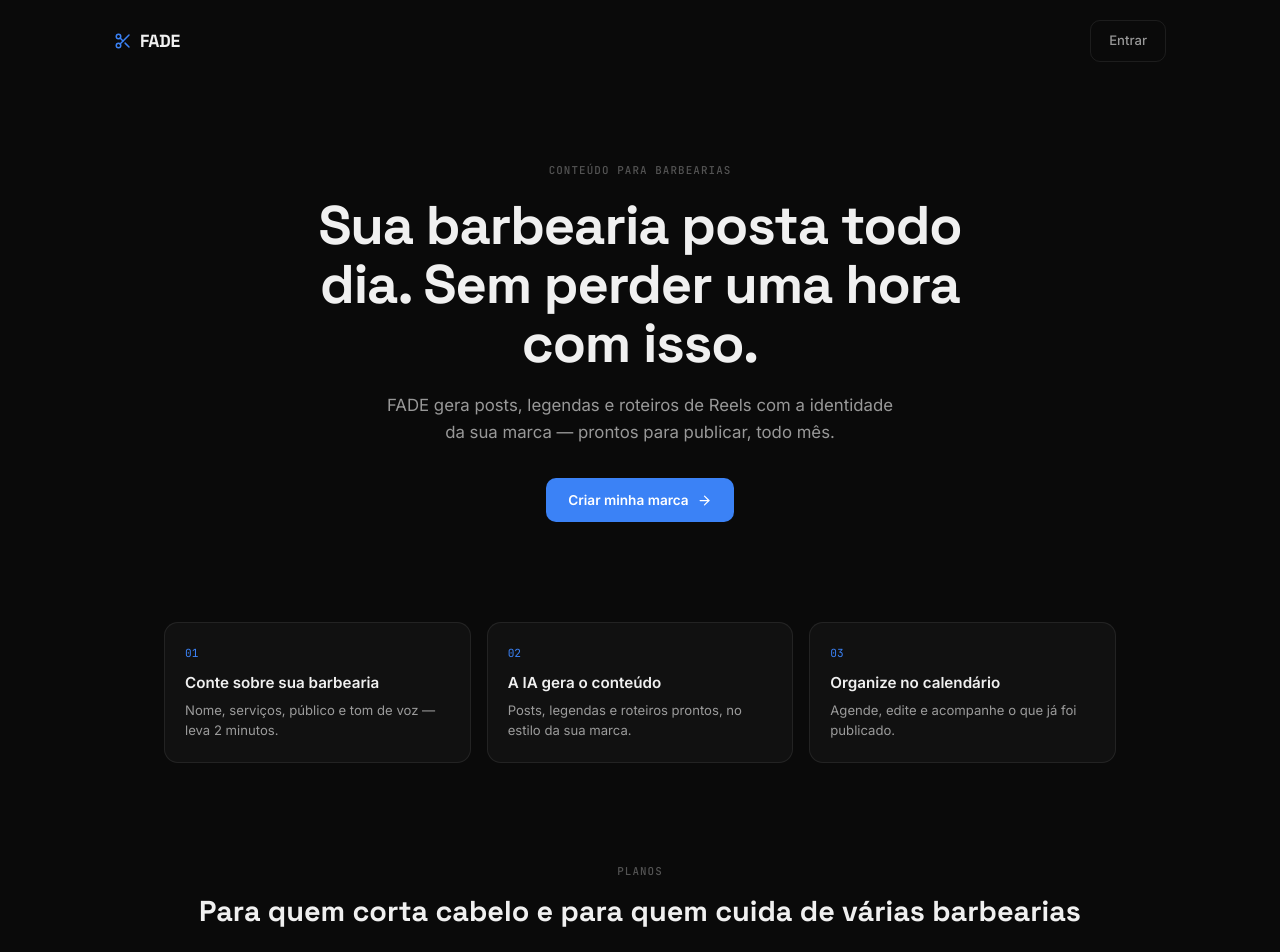
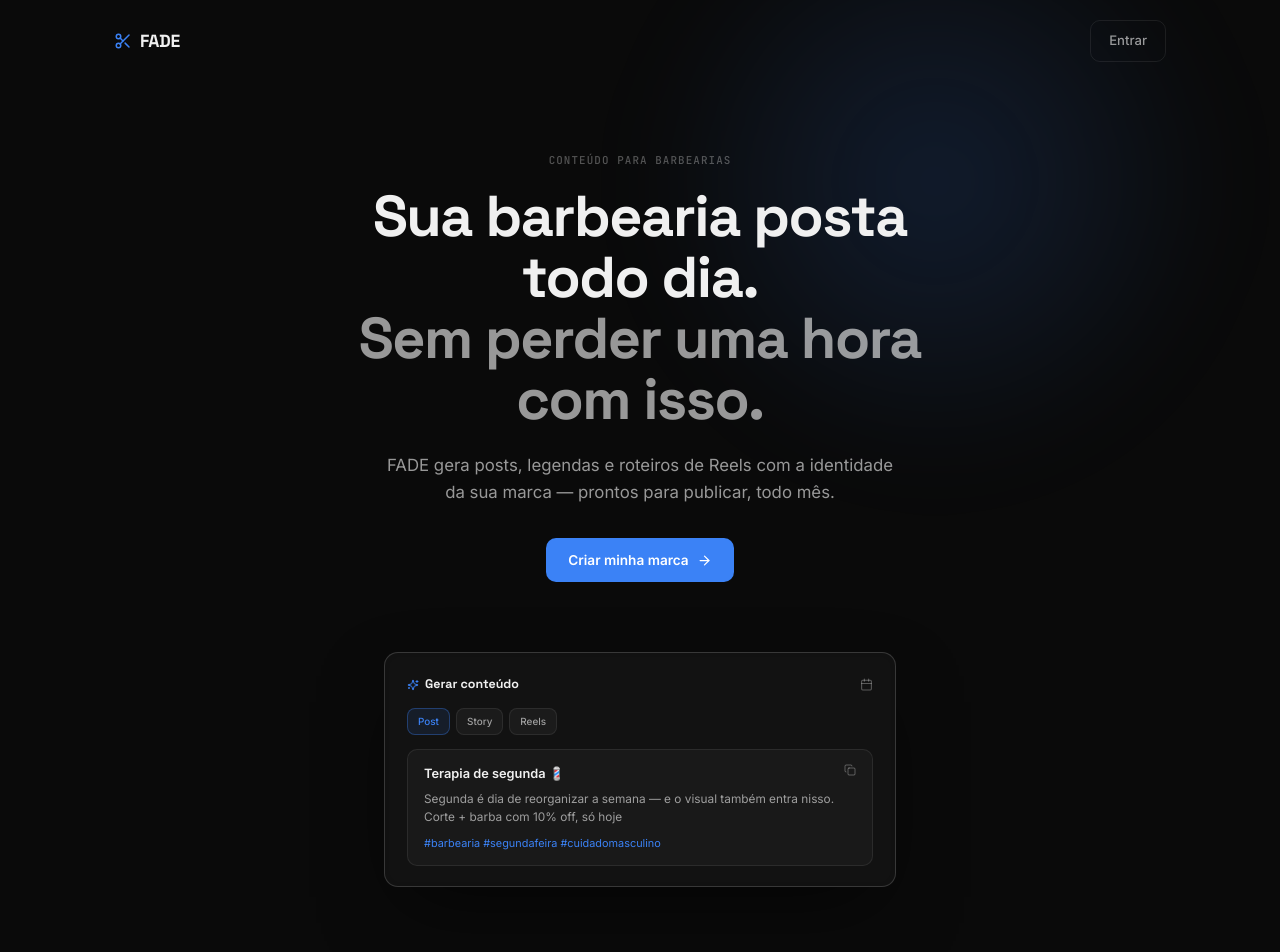
Before and after one commit to marcusvalerio/NAVE, a Next.js app: page / in a window 1280 px wide. Shown: the top 952 px of the page. Built offline with nearby package versions, Linux system fonts and the light colour scheme.

Commit message:
feat(landing): motion orquestrado, mockup do produto, mais conteúdo

```diff
--- a/app/page.tsx
+++ b/app/page.tsx
@@ -1,7 +1,7 @@
 "use client"
 import Link from "next/link"
 import { motion } from "framer-motion"
-import { Scissors, ArrowRight, Check } from "lucide-react"
+import { Scissors, ArrowRight, Check, Sparkles, Calendar, Copy } from "lucide-react"
 
 const PLANOS = [
   { id: "free", nome: "Free", preco: 0, destaque: false, recursos: ["5 conteúdos/mês", "1 marca", "Templates básicos"] },
@@ -10,61 +10,136 @@ const PLANOS = [
   { id: "agencia", nome: "Agência", preco: 197, destaque: false, recursos: ["Conteúdo ilimitado", "Marcas ilimitadas", "Multi-cliente", "Suporte prioritário"] },
 ]
 
+const fadeUp = (delay = 0) => ({
+  initial: { opacity: 0, y: 14 },
+  animate: { opacity: 1, y: 0 },
+  transition: { duration: 0.55, delay, ease: [0.22, 1, 0.36, 1] },
+})
+
 export default function Home() {
   return (
-    <div style={{minHeight:"100vh"}}>
+    <div style={{minHeight:"100vh",position:"relative"}}>
 
       {/* NAV */}
-      <nav style={{display:"flex",justifyContent:"space-between",alignItems:"center",padding:"20px 24px",maxWidth:1100,margin:"0 auto"}}>
+      <motion.nav {...fadeUp(0)} style={{display:"flex",justifyContent:"space-between",alignItems:"center",padding:"20px 24px",maxWidth:1100,margin:"0 auto",position:"relative",zIndex:2}}>
         <div style={{display:"flex",alignItems:"center",gap:8}}>
           <Scissors size={18} style={{color:"var(--acc)"}} />
           <span className="font-display" style={{fontSize:"1.1rem",fontWeight:700,letterSpacing:"-.02em"}}>FADE</span>
         </div>
         <Link href="/onboarding" className="btn-ghost">Entrar</Link>
-      </nav>
+      </motion.nav>
 
       {/* HERO */}
-      <section style={{maxWidth:780,margin:"0 auto",padding:"80px 24px 60px",textAlign:"center"}}>
-        <motion.div initial={{opacity:0,y:12}} animate={{opacity:1,y:0}} transition={{duration:.5}}>
-          <div className="label" style={{marginBottom:18}}>CONTEÚDO PARA BARBEARIAS</div>
-          <h1 className="font-display" style={{fontSize:"clamp(2.2rem,5vw,3.4rem)",fontWeight:700,lineHeight:1.08,letterSpacing:"-.02em",marginBottom:20}}>
-            Sua barbearia posta todo<br/>dia. Sem perder uma hora<br/>com isso.
-          </h1>
-          <p style={{fontSize:"1.05rem",color:"var(--fg-dim)",lineHeight:1.6,maxWidth:520,margin:"0 auto 32px"}}>
-            FADE gera posts, legendas e roteiros de Reels com a identidade da sua marca — prontos para publicar, todo mês.
-          </p>
-          <div style={{display:"flex",gap:12,justifyContent:"center"}}>
-            <Link href="/onboarding" className="btn-primary" style={{display:"inline-flex",alignItems:"center",gap:8}}>
-              Criar minha marca <ArrowRight size={15} />
-            </Link>
-          </div>
+      <section style={{maxWidth:780,margin:"0 auto",padding:"70px 24px 50px",textAlign:"center",position:"relative"}}>
+        <div className="ambient-glow" style={{top:-160,left:"50%",transform:"translateX(-50%)"}} />
+
+        <motion.div {...fadeUp(0.05)} className="label" style={{marginBottom:18,position:"relative",zIndex:2}}>CONTEÚDO PARA BARBEARIAS</motion.div>
+
+        <h1 className="font-display" style={{
+          fontSize:"clamp(2.3rem,6vw,3.6rem)",fontWeight:700,lineHeight:1.06,letterSpacing:"-.025em",
+          marginBottom:22,position:"relative",zIndex:2
+        }}>
+          <motion.span {...fadeUp(0.10)} style={{display:"block"}}>Sua barbearia posta</motion.span>
+          <motion.span {...fadeUp(0.20)} style={{display:"block"}}>todo dia.</motion.span>
+          <motion.span {...fadeUp(0.30)} style={{display:"block",color:"var(--fg-dim)"}}>Sem perder uma hora</motion.span>
+          <motion.span {...fadeUp(0.30)} style={{display:"block",color:"var(--fg-dim)"}}>com isso.</motion.span>
+        </h1>
+
+        <motion.p {...fadeUp(0.42)} style={{fontSize:"1.05rem",color:"var(--fg-dim)",lineHeight:1.6,maxWidth:520,margin:"0 auto 32px",position:"relative",zIndex:2}}>
+          FADE gera posts, legendas e roteiros de Reels com a identidade da sua marca — prontos para publicar, todo mês.
+        </motion.p>
+
+        <motion.div {...fadeUp(0.52)} style={{display:"flex",gap:12,justifyContent:"center",position:"relative",zIndex:2}}>
+          <Link href="/onboarding" className="btn-primary" style={{display:"inline-flex",alignItems:"center",gap:8}}>
+            Criar minha marca <ArrowRight size={15} />
+          </Link>
         </motion.div>
       </section>
 
+      {/* MOCKUP DO PRODUTO — prova visual */}
+      <motion.section
+        initial={{ opacity: 0, y: 40, scale: 0.96 }}
+        whileInView={{ opacity: 1, y: 0, scale: 1 }}
+        viewport={{ once: true, margin: "-80px" }}
+        transition={{ duration: 0.6, ease: [0.22,1,0.36,1] }}
+        style={{maxWidth:560,margin:"20px auto 70px",padding:"0 24px"}}>
+        <div className="card" style={{padding:"4px",borderColor:"var(--border-h)",boxShadow:"0 30px 80px -20px rgba(0,0,0,0.6)"}}>
+          <div style={{background:"var(--surface)",borderRadius:11,padding:"18px 18px 16px",overflow:"hidden"}}>
+            {/* fake header */}
+            <div style={{display:"flex",justifyContent:"space-between",alignItems:"center",marginBottom:14}}>
+              <div style={{display:"flex",alignItems:"center",gap:6}}>
+                <Sparkles size={12} style={{color:"var(--acc)"}}/>
+                <span className="font-display" style={{fontSize:".78rem",fontWeight:700}}>Gerar conteúdo</span>
+              </div>
+              <Calendar size={13} style={{color:"var(--fg-faint)"}}/>
+            </div>
+
+            {/* fake chips */}
+            <div style={{display:"flex",gap:6,marginBottom:14}}>
+              {["Post","Story","Reels"].map((t,i)=>(
+                <span key={t} className={`chip ${i===0?"chip-on":""}`} style={{fontSize:".62rem",padding:"5px 10px"}}>{t}</span>
+              ))}
+            </div>
+
+            {/* fake generated card */}
+            <motion.div
+              initial={{ opacity: 0 }}
+              whileInView={{ opacity: 1 }}
+              viewport={{ once: true }}
+              transition={{ delay: 0.3, duration: 0.4 }}
+              style={{background:"rgba(255,255,255,0.03)",border:"1px solid var(--border)",borderRadius:10,padding:"14px 16px"}}>
+              <div style={{display:"flex",justifyContent:"space-between",marginBottom:8}}>
+                <span style={{fontWeight:600,fontSize:".8rem"}}>Terapia de segunda 💈</span>
+                <Copy size={12} style={{color:"var(--fg-faint)"}}/>
+              </div>
+              <p style={{fontSize:".74rem",color:"var(--fg-dim)",lineHeight:1.5}}>
+                Segunda é dia de reorganizar a semana — e o visual também entra nisso.
+                Corte + barba com 10% off, só hoje<span className="caret">|</span>
+              </p>
+              <div style={{marginTop:8,fontSize:".68rem",color:"var(--acc)"}}>#barbearia #segundafeira #cuidadomasculino</div>
+            </motion.div>
+          </div>
+        </div>
+      </motion.section>
+
       {/* COMO FUNCIONA */}
-      <section style={{maxWidth:1000,margin:"0 auto",padding:"40px 24px",display:"grid",gridTemplateColumns:"repeat(auto-fit,minmax(220px,1fr))",gap:16}}>
+      <section style={{maxWidth:1000,margin:"0 auto",padding:"20px 24px",display:"grid",gridTemplateColumns:"repeat(auto-fit,minmax(220px,1fr))",gap:16}}>
         {[
           {n:"01",t:"Conte sobre sua barbearia",d:"Nome, serviços, público e tom de voz — leva 2 minutos."},
           {n:"02",t:"A IA gera o conteúdo",d:"Posts, legendas e roteiros prontos, no estilo da sua marca."},
           {n:"03",t:"Organize no calendário",d:"Agende, edite e acompanhe o que já foi publicado."},
-        ].map(s=>(
-          <div key={s.n} className="card" style={{padding:"22px 20px"}}>
+        ].map((s,i)=>(
+          <motion.div key={s.n}
+            initial={{ opacity: 0, y: 16 }}
+            whileInView={{ opacity: 1, y: 0 }}
+            viewport={{ once: true, margin: "-40px" }}
+            transition={{ duration: 0.4, delay: i*0.08 }}
+            className="card" style={{padding:"22px 20px"}}>
             <div className="font-mono" style={{fontSize:".7rem",color:"var(--acc)",marginBottom:10}}>{s.n}</div>
             <div style={{fontWeight:600,fontSize:".95rem",marginBottom:6}}>{s.t}</div>
             <div style={{fontSize:".82rem",color:"var(--fg-dim)",lineHeight:1.5}}>{s.d}</div>
-          </div>
+          </motion.div>
         ))}
       </section>
 
       {/* PRICING */}
       <section style={{maxWidth:1000,margin:"0 auto",padding:"60px 24px"}}>
-        <div style={{textAlign:"center",marginBottom:36}}>
+        <motion.div
+          initial={{ opacity: 0, y: 10 }}
+          whileInView={{ opacity: 1, y: 0 }}
+          viewport={{ once: true }}
+          style={{textAlign:"center",marginBottom:36}}>
           <div className="label" style={{marginBottom:10}}>PLANOS</div>
           <h2 className="font-display" style={{fontSize:"1.8rem",fontWeight:700}}>Para quem corta cabelo e para quem cuida de várias barbearias</h2>
-        </div>
+        </motion.div>
         <div style={{display:"grid",gridTemplateColumns:"repeat(auto-fit,minmax(220px,1fr))",gap:14}}>
-          {PLANOS.map(p=>(
-            <div key={p.id} className="card" style={{padding:"24px 20px",border:p.destaque?"1px solid var(--acc-bd)":undefined,background:p.destaque?"var(--acc-dim)":undefined,position:"relative"}}>
+          {PLANOS.map((p,i)=>(
+            <motion.div key={p.id}
+              initial={{ opacity: 0, y: 16 }}
+              whileInView={{ opacity: 1, y: 0 }}
+              viewport={{ once: true, margin: "-40px" }}
+              transition={{ duration: 0.4, delay: i*0.06 }}
+              className="card" style={{padding:"24px 20px",border:p.destaque?"1px solid var(--acc-bd)":undefined,background:p.destaque?"var(--acc-dim)":undefined,position:"relative"}}>
               {p.destaque && <div className="label" style={{color:"var(--acc)",marginBottom:10}}>MAIS POPULAR</div>}
               <div style={{fontWeight:600,fontSize:"1rem",marginBottom:4}}>{p.nome}</div>
               <div style={{display:"flex",alignItems:"baseline",gap:4,marginBottom:18}}>
@@ -77,7 +152,7 @@ export default function Home() {
                   <span style={{fontSize:".80rem",color:"var(--fg-dim)",lineHeight:1.4}}>{r}</span>
                 </div>
               ))}
-            </div>
+            </motion.div>
           ))}
         </div>
       </section>
```
